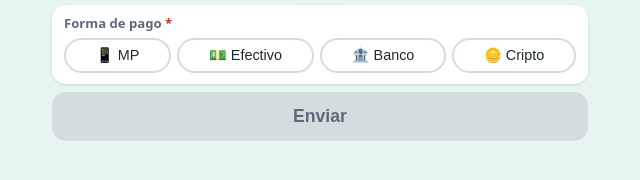
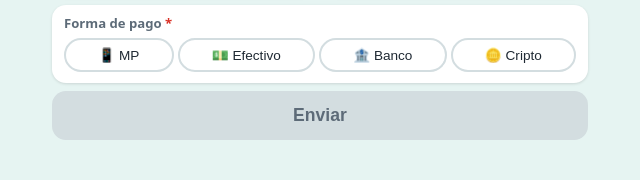
Before and after one commit to Ricator/fg, a plain HTML site: page index.html in a window 1280 px wide. Shown: the part 490-670 px from the top of the page, 320-960 px from the left. Drawn offline with Linux system fonts and the light colour scheme.

Commit message:
Add files via upload

```diff
--- a/index.html
+++ b/index.html
@@ -109,6 +109,12 @@
     color: #fff;
     font-weight: 600;
   }
+
+  /* Forma de pago: letra y relleno más chicos para que los 4 botones
+     (MP, Efectivo, Banco, Cripto) entren en un solo renglón.
+     Si agregás más medios de pago y no entran, los extra pasan al renglón de abajo. */
+  #formaPago { gap: 4px; }
+  #formaPago .chip { font-size: .85rem; padding: 7px 6px; white-space: nowrap; }
 
   /* Botón enviar */
   #btnEnviar {
```
